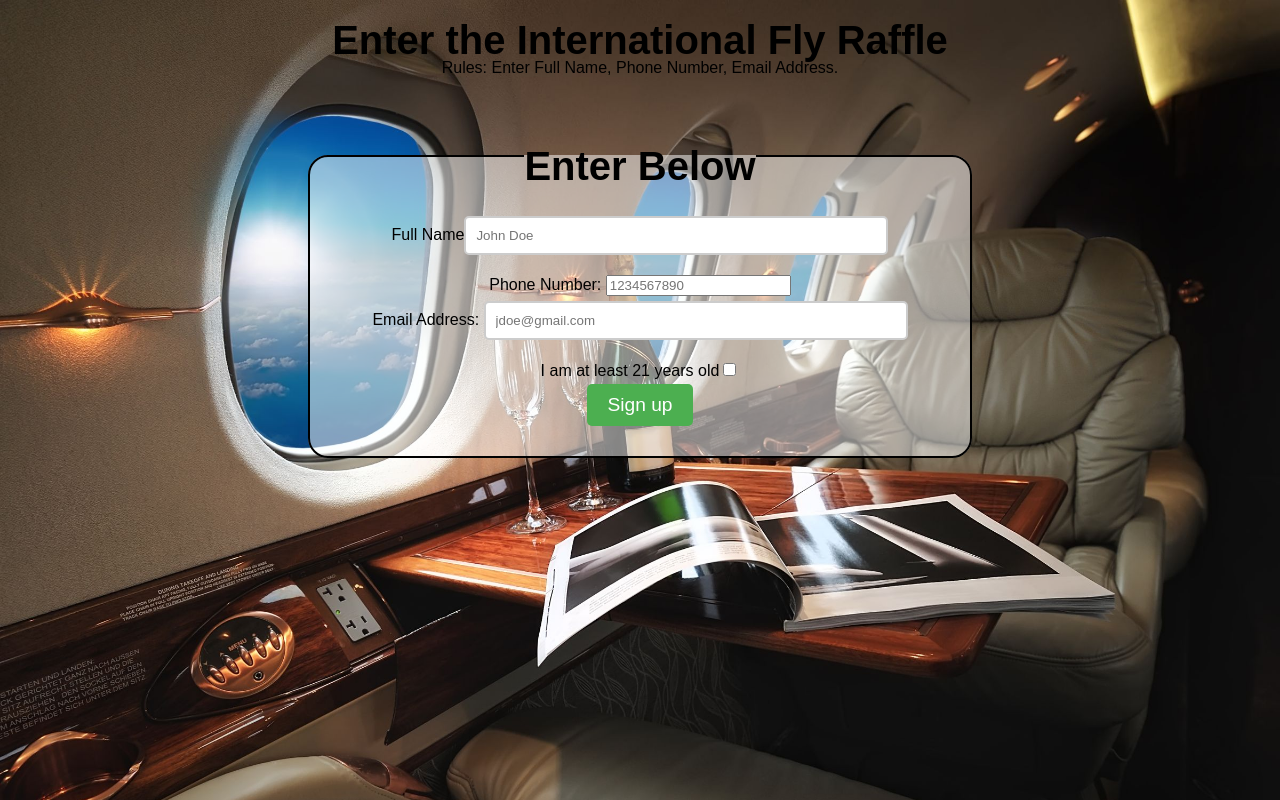
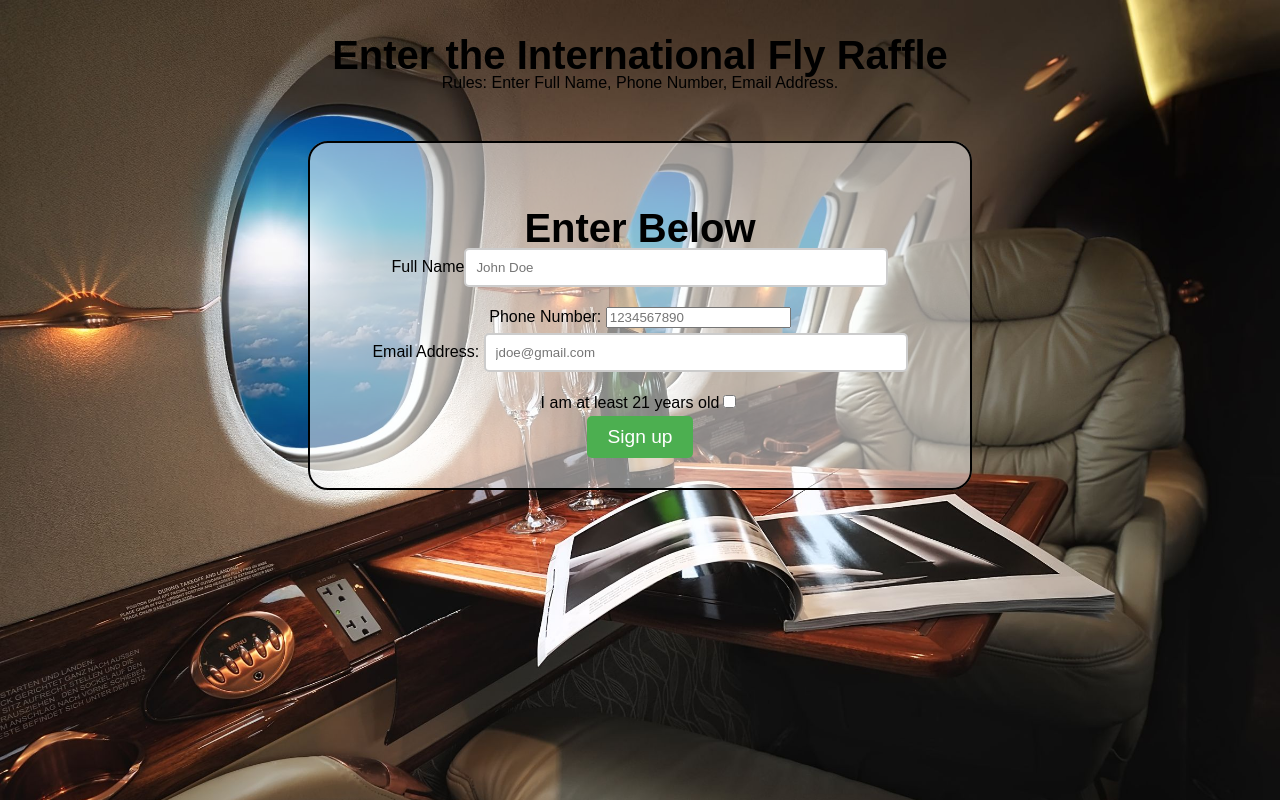
Before and after one commit to rashid0326/Project1-362, a plain HTML site: page index.html in a window 1280 px wide. Drawn offline with nearby package versions, Linux system fonts and the light colour scheme.

Commit message:
Update index.html
adjusting code

```diff
--- a/index.html
+++ b/index.html
@@ -13,7 +13,7 @@
   <script src="js/script.js" async></script>
   <style>
     h1 {
-      margin-top: 20px; /* Adjust the value as needed */
+      margin-top: 35px; /* Adjust the value as needed */
     }
   </style>
 </head>
@@ -22,7 +22,7 @@
   <h2>Rules: Enter Full Name, Phone Number, Email Address.</h2>
   <form method ="POST" autocomplete="on" action="#null">
     <fieldset id="formcontainer">
-      <legend><h1>Enter Below</h1></legend>
+      <h1>Enter Below</h1>
       <div id="namecontainer">
         <label>Full Name<input id="name" required name="text" type="text" placeholder= "John Doe" onchange="changeNameLabelColor();" ></label>
       </div>
@@ -31,7 +31,7 @@
         </label>
       </div>
       <div id="emailcontainer">
-        <label>Email Address: <input id="emaill" required name="email" type="email" placeholder="jdoe@gmail.com" onchange="changeEmailLabelColor();">
+        <label>Email Address: <input id="email" required name="email" type="email" placeholder="jdoe@gmail.com" onchange="changeEmailLabelColor();">
         </label>
       </div>
       <div id="altbox"></div>
```
